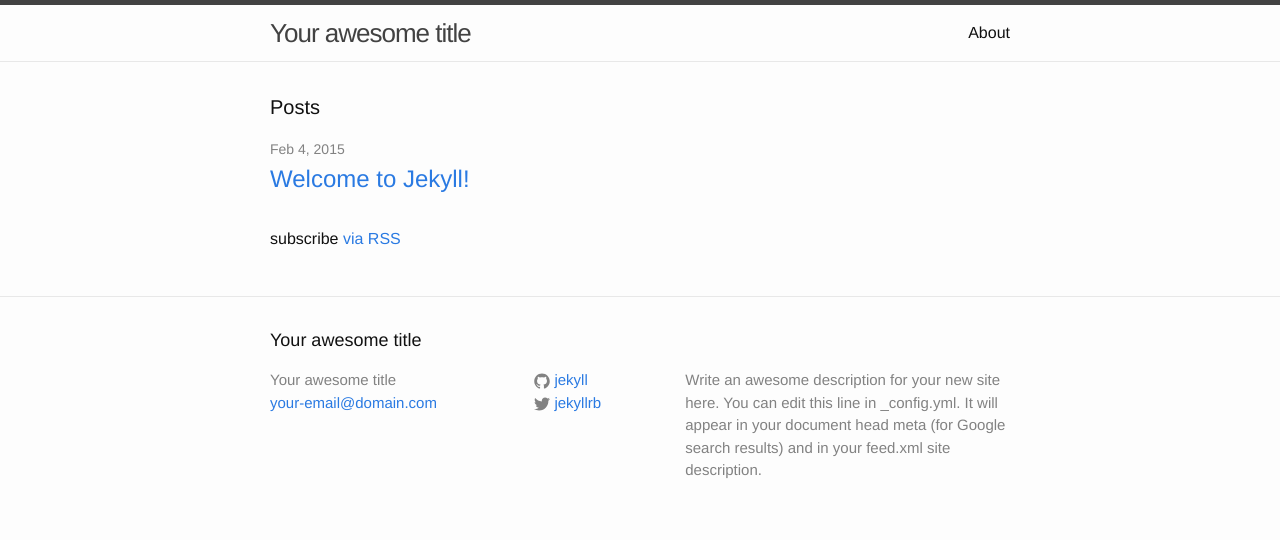
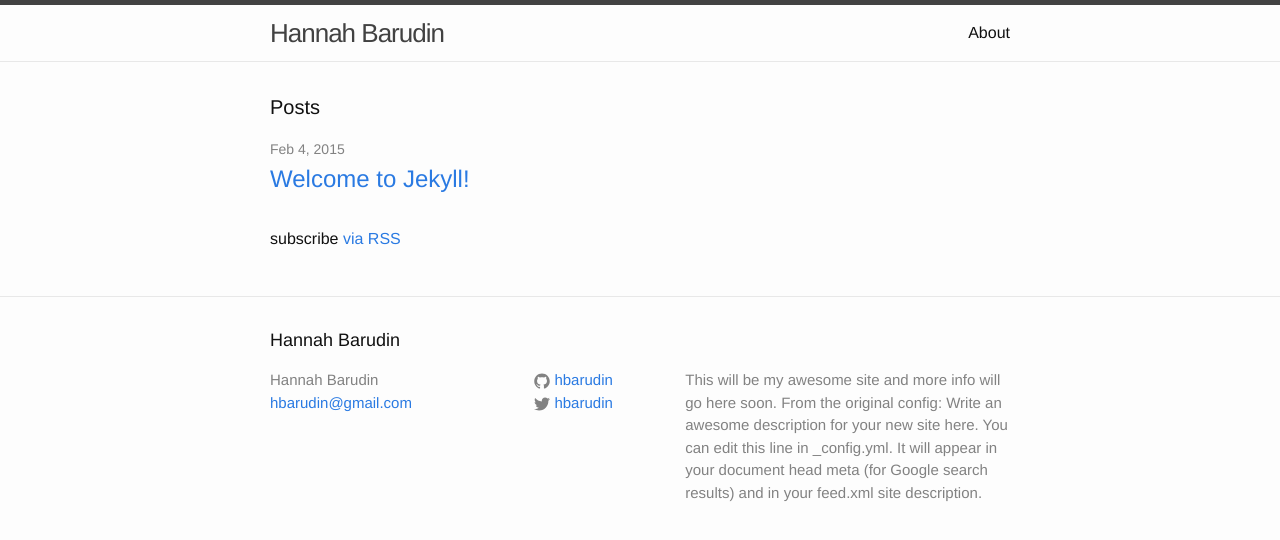
Before and after one commit to hbarudin/hbarudin-old, a Jekyll site: the page built from index.html, in a window 1280 px wide. Shown: the top 540 px of the page. Built offline with Jekyll 4.4.1, drawn with Linux system fonts in a browser that asks for light colours.

Commit message:
Changes to _config

```diff
--- a/_config.yml
+++ b/_config.yml
@@ -1,14 +1,15 @@
 # Site settings
-title: Your awesome title
-email: your-email@domain.com
+title: Hannah Barudin
+email: hbarudin@gmail.com
 description: > # this means to ignore newlines until "baseurl:"
+  This will be my awesome site and more info will go here soon. From the original config:
   Write an awesome description for your new site here. You can edit this
   line in _config.yml. It will appear in your document head meta (for
   Google search results) and in your feed.xml site description.
 baseurl: "" # the subpath of your site, e.g. /blog/
-url: "http://yourdomain.com" # the base hostname & protocol for your site
-twitter_username: jekyllrb
-github_username:  jekyll
+url: "http://hannahbarudin.com" # the base hostname & protocol for your site
+twitter_username: hbarudin
+github_username:  hbarudin
 
 # Build settings
 markdown: kramdown
```
